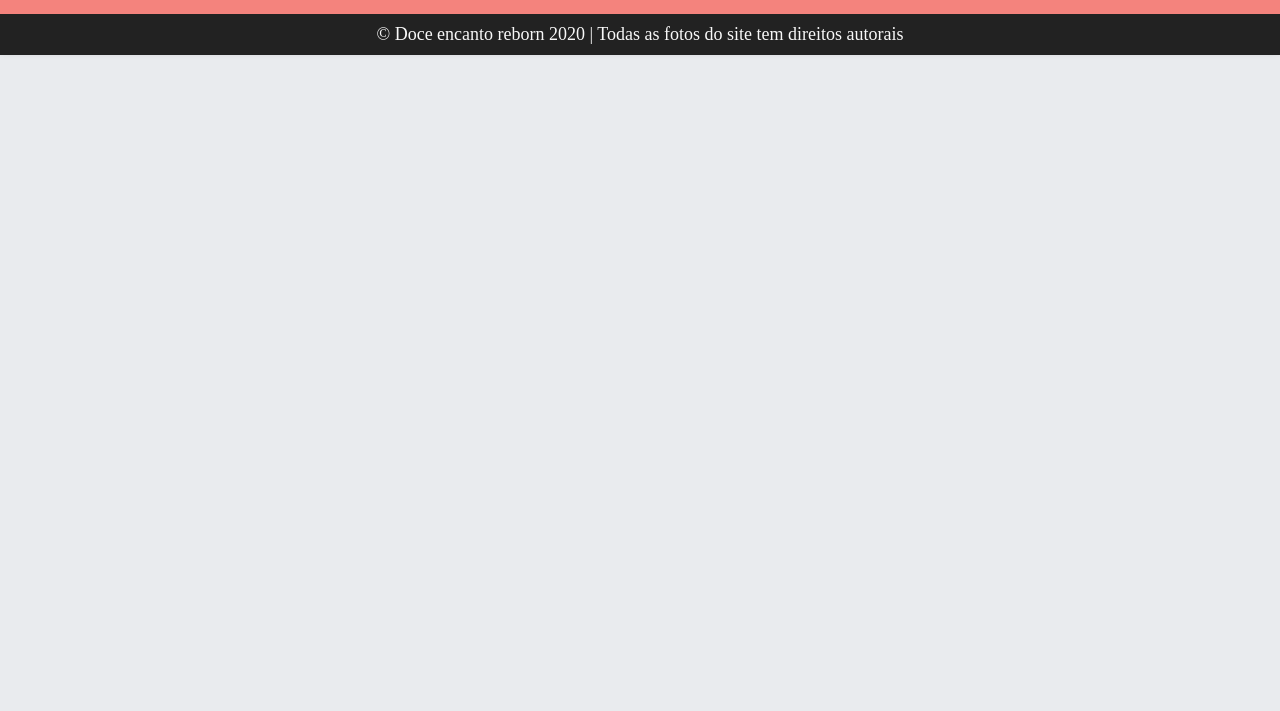
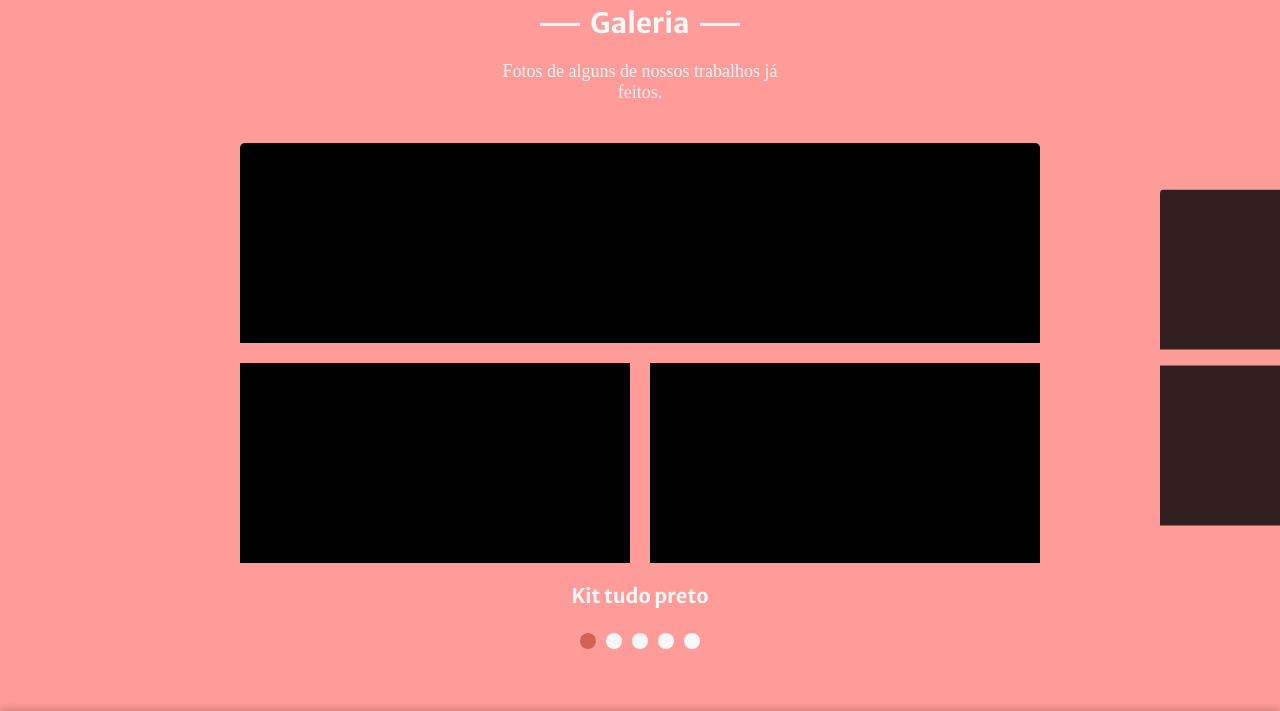
Before and after one commit to Henrique1204/Doce-Encanto, a website with bundled scripts: page produtos.html in a window 1280 px wide. Shown: the part 310-1021 px from the top of the page. Before the commit the page ends 800 px from the top, so only its background shows below. Built offline with nearby package versions, Linux system fonts and the light colour scheme; a web font is replaced by a local one.

Commit message:
Adicionar sessao de galeria na pagina produtos

```diff
--- a/css/scss/_produtos.scss
+++ b/css/scss/_produtos.scss
@@ -0,0 +1,56 @@
+@import "_slide";
+
+// Galeria
+.galeria {
+    padding: $d-grande 0;
+    margin-top: 40px;
+    background-color: $secundaria;
+
+    h1 {
+        @include titulo-sessao($branco-1);
+    }
+
+    & > p {
+        @include subtitulo-sessao($branco-2);
+    }
+
+    .fotos {
+        display: grid;
+        grid-template-areas: "foto-1 foto-1" "foto-2 foto-3" "titulo titulo";
+        gap: 20px;
+
+        .f1 {
+            height: 200px;
+            grid-area: foto-1;
+            background-color: #000;
+        }
+
+        .f2 {
+            height: 200px;
+            grid-area: foto-2;
+            background-color: #000;
+        }
+
+        .f3 {
+            height: 200px;
+            grid-area: foto-3;
+            background-color: #000;
+        }
+
+        h2 {
+            font-family: $titulo;
+            font-size: em(20);
+            text-align: center;
+            color: $branco-1;
+            grid-area: titulo;
+        }
+
+        @include responsividade() {
+            grid-template-areas: "titulo" "foto-1" "foto-2" "foto-3";
+
+            h2 {
+                margin-top: $d-pequena;
+            }
+        }
+    }
+}
--- /dev/null
+++ b/css/scss/_slide.scss
@@ -0,0 +1,49 @@
+.slide-wrapper {
+    overflow: hidden;
+}
+
+.slide {
+    display: flex;
+}
+
+.slide:hover {
+    will-change: transform;
+}
+
+.slide li {
+    width: 80vw;
+    max-width: 800px;
+    border-radius: 5px;
+    margin: 0 20px;
+    flex-shrink: 0;
+    overflow: hidden;
+    opacity: 0.8;
+    transform: scale(0.8);
+    transition: 0.3s;
+}
+
+.slide li.ativo {
+    opacity: 1;
+    transform: scale(1);
+}
+
+[data-controle="slide"] {
+    display: flex;
+    justify-content: center;
+    margin-top: 20px;
+}
+
+[data-controle="slide"] li a{
+    width: 16px;
+    height: 16px;
+    border-radius: 50%;
+    margin: 5px;
+    text-indent: -500px;
+    background-color: $branco-1;
+    overflow: hidden;
+    display: block;
+}
+
+[data-controle="slide"] li:hover a, [data-controle="slide"] li.ativo a {
+    background-color: $hover;
+}
--- a/css/scss/_variaveis.scss
+++ b/css/scss/_variaveis.scss
@@ -5,6 +5,7 @@ $branco-1: #F8F8F8;
 $branco-2: #F4F4F4;
 $cinza-1: #859A9E;
 $cinza-2: #A6BDBD;
+$hover: #D46155;
 
 // Fontes
 $titulo: 'Merriweather Sans', sans-serif;
@@ -62,7 +63,7 @@ $d-grande: 60px;
     transition: 0.4s;
 
     &:hover {
-        color: #D46155;
+        color: $hover;
     }
 }
 
--- /dev/null
+++ b/js/modules/debounce.js
@@ -0,0 +1,10 @@
+export default function debounce(callback, delay) {
+    let timer;
+    return (...args) => {
+      if (timer) clearTimeout(timer);
+      timer = setTimeout(() => {
+        callback(...args);
+        timer = null;
+      }, delay);
+    };
+  }
--- /dev/null
+++ b/js/modules/slide.js
@@ -0,0 +1,216 @@
+import debounce from "./debounce.js";
+
+class Slide {
+    constructor(slide, slideWrapper, classeAtivo) {
+        this.slide = document.querySelector(slide);
+        this.slideWrapper = document.querySelector(slideWrapper);
+        this.dist = { posicaoFinal: 0, comecoX: 0, movimento: 0 };
+        this.classeAtivo = (classeAtivo) ? classeAtivo : "ativo";
+        this.eventoTroca = new Event("eventoTroca");
+    }
+
+    trasnsitar(ativo) {
+        this.slide.style.transition = (ativo) ? "transform 0.3s" : "";
+    }
+
+    moverSlide(distX) {
+        this.dist.posicaoMovida = distX;
+        this.slide.style.transform = `translate3D(${distX}px, 0, 0)`;
+    }
+
+    atualizarPosicao(clientX) {
+        this.dist.movimento = (this.dist.comecoX - clientX) * 1.6;
+        return this.dist.posicaoFinal - this.dist.movimento;
+    }
+
+    comecar(evento) {
+        let tipoMovimento;
+
+        if (evento.type === "mousedown") {
+            evento.preventDefault();
+            this.dist.comecoX = evento.clientX;
+            tipoMovimento = "mousemove";
+        } else {
+            this.dist.comecoX = evento.changedTouches[0].clientX;
+            tipoMovimento = "touchmove";
+        }
+
+        this.slideWrapper.addEventListener(tipoMovimento, this.mover);
+        this.trasnsitar(false);
+    }
+
+    mover(evento) {
+        const posicaoPonteiro = (evento.type === "mousemove") ? evento.clientX : evento.changedTouches[0].clientX;
+        const posicaoFinal = this.atualizarPosicao(posicaoPonteiro);
+        this.moverSlide(posicaoFinal);
+    }
+
+    mudarAoEncerrar() {
+        if (this.dist.movimento > 120 && this.index.prox !== undefined) {
+            this.ativarSlideProximo();
+        } else if (this.dist.movimento < -120 && this.index.ante !== undefined) {
+            this.ativarSlideAnterior();
+        } else {
+            this.mudarSlide(this.index.ativo);
+        }
+    }
+
+    encerrar(evento) {
+        const moveType = (evento.type === "mouseup") ? "mousemove" : "touchmove";
+        this.slideWrapper.removeEventListener(moveType, this.mover);
+        this.dist.posicaoFinal = this.dist.posicaoMovida;
+
+        this.trasnsitar(true);
+        this.mudarAoEncerrar();
+    }
+
+    addEventosSlide() {
+        this.slideWrapper.addEventListener("mousedown", this.comecar);
+        this.slideWrapper.addEventListener("mouseup", this.encerrar);
+
+        this.slideWrapper.addEventListener("touchstart", this.comecar);
+        this.slideWrapper.addEventListener("touchend", this.encerrar);
+    }
+
+    posicionarSlide(slide) {
+        const margem = ( this.slideWrapper.offsetWidth - slide.offsetWidth ) / 2;
+        return -(slide.offsetLeft - margem);
+    }
+
+    configurarSlides() {
+        this.slideArray = [...this.slide.children].map((elemento) => {
+            const posicao = this.posicionarSlide(elemento);
+            return { elemento, posicao };
+        });
+    }
+
+    slidesIndexNav(index) {
+        const ultimo = this.slideArray.length - 1;
+
+        this.index = {
+            ante: (index) ? index - 1 : undefined,
+            ativo: index,
+            prox: (index === ultimo) ?  undefined : index + 1
+        };
+    }
+
+    mudarClasseAtiva() {
+        this.slideArray.forEach((item) => item.elemento.classList.remove(this.classeAtivo));
+        this.slideArray[this.index.ativo].elemento.classList.add(this.classeAtivo);
+    }
+
+    mudarSlide(index = 0) {
+        const slideAtivo = this.slideArray[index];
+        this.moverSlide(slideAtivo.posicao);
+        this.slidesIndexNav(index);
+        this.dist.posicaoFinal = slideAtivo.posicao;
+        this.mudarClasseAtiva();
+        this.slideWrapper.dispatchEvent(this.eventoTroca);
+    }
+
+    ativarSlideAnterior() {
+        if (this.index.ante !== undefined) {
+            this.mudarSlide(this.index.ante);
+        }
+    }
+
+    ativarSlideProximo() {
+        if (this.index.prox !== undefined) {
+            this.mudarSlide(this.index.prox);
+        }
+    }
+
+    onResize() {
+        setTimeout(() => {
+            this.configurarSlides();
+            this.mudarSlide(this.index.ativo);
+        }, 800);
+    }
+
+    addEventoResize() {
+        window.addEventListener("resize", this.onResize);
+    }
+
+    bindMetodos() {
+        this.comecar = this.comecar.bind(this);
+        this.mover = this.mover.bind(this);
+        this.encerrar = this.encerrar.bind(this);
+        debounce(this.onResize = this.onResize.bind(this), 200);
+        this.ativarSlideAnterior = this.ativarSlideAnterior.bind(this);
+        this.ativarSlideProximo = this.ativarSlideProximo.bind(this);
+    }
+
+    iniciar() {
+        this.configurarSlides();
+        this.bindMetodos();
+        this.trasnsitar(true);
+        this.addEventoResize();
+
+        if (this.slide && this.slideWrapper) {
+            this.addEventosSlide();
+            this.mudarSlide();
+        }
+
+        return this;
+    }
+}
+
+export default class SlideNav extends Slide {
+    constructor(slide, slideWrapper, classeAtivo) {
+        super(slide, slideWrapper, classeAtivo);
+
+        this.bindEventosControle();
+    }
+
+    addFlecha(ante, prox) {
+        this.anteElemento = document.querySelector(ante);
+        this.proxElemento = document.querySelector(prox);
+        this.addEventosFlecha();
+    }
+
+    addEventosFlecha() {
+        this.anteElemento.addEventListener("click", this.ativarSlideAnterior);
+        this.proxElemento.addEventListener("click", this.ativarSlideProximo);
+    }
+
+    criarControle() {
+        const controle = document.createElement("ul");
+        controle.dataset.controle = "slide";
+
+        this.slideArray.forEach((item, index) => {
+            controle.innerHTML += `<li><a href="#slide${index + 1}">${index + 1}</a></li>`;
+        });
+
+        this.slideWrapper.appendChild(controle);
+        return controle;
+    }
+
+    eventoControle(item, index) {
+        item.addEventListener("click", (event) => {
+            event.preventDefault();
+
+            this.mudarSlide(index);
+        });
+
+        this.slideWrapper.addEventListener("eventoTroca", this.ativarControleItem);
+    }
+
+    ativarControleItem() {
+        this.controleArray.forEach((item) => item.classList.remove(this.classeAtivo));
+
+        this.controleArray[this.index.ativo].classList.add(this.classeAtivo);
+    }
+
+    addEventoControle(controlePersonalizado) {
+        this.controle = document.querySelector(controlePersonalizado) || this.criarControle();
+        this.controleArray = [...this.controle.children];
+
+        this.ativarControleItem();
+        this.controleArray.forEach(this.eventoControle);
+    }
+
+    bindEventosControle() {
+        this.eventoControle = this.eventoControle.bind(this);
+        this.ativarControleItem = this.ativarControleItem.bind(this);
+    }
+}
--- a/js/script.js
+++ b/js/script.js
@@ -1,4 +1,9 @@
 import AccordionList from "./modules/accordion-list.js";
+import SlideNav from "./modules/slide.js";
 
 const accordionList = new AccordionList("[data-script='accordion-list'] dt");
 accordionList.iniciar();
+
+const slideNav = new SlideNav(".slide", ".slide-wrapper");
+slideNav.iniciar();
+slideNav.addEventoControle();
--- a/produtos.html
+++ b/produtos.html
@@ -13,6 +13,8 @@
     <link href="https://fonts.googleapis.com/css2?family=Merriweather+Sans:wght@400;700&family=Poly&display=swap" rel="stylesheet">
     <!-- CSS -->
     <link rel="stylesheet" href="css/estilo.css">
+    <!-- JS -->
+    <script type="module" src="js/script.js" defer></script>
     <!-- Favicon -->
     <link rel="shortcut icon" href="favicon.ico" type="image/x-icon">
     <title>Doce Encanto Reborn | Produtos - Veja nossos bebês e faça orçamento</title>
@@ -34,6 +36,46 @@
 
     <section class="intro">
         <h1>Produtos</h1>
+    </section>
+
+    <section class="galeria">
+        <h1>Galeria</h1>
+        <p>Fotos de alguns de nossos trabalhos já feitos.</p>
+
+        <div class="slide-wrapper">
+            <ul class="slide">
+                <li class="fotos">
+                    <div class="f1"></div>
+                    <div class="f2"></div>
+                    <div class="f3"></div>
+                    <h2>Kit tudo preto</h2>
+                </li>
+                <li class="fotos">
+                    <div class="f1"></div>
+                    <div class="f2"></div>
+                    <div class="f3"></div>
+                    <h2>Kit tudo preto</h2>
+                </li>
+                <li class="fotos">
+                    <div class="f1"></div>
+                    <div class="f2"></div>
+                    <div class="f3"></div>
+                    <h2>Kit tudo preto</h2>
+                </li>
+                <li class="fotos">
+                    <div class="f1"></div>
+                    <div class="f2"></div>
+                    <div class="f3"></div>
+                    <h2>Kit tudo preto</h2>
+                </li>
+                <li class="fotos">
+                    <div class="f1"></div>
+                    <div class="f2"></div>
+                    <div class="f3"></div>
+                    <h2>Kit tudo preto</h2>
+                </li>
+            </ul>
+        </div>
     </section>
 
     <footer class="footer">
```
Also changed, not shown: css/estilo.css.
